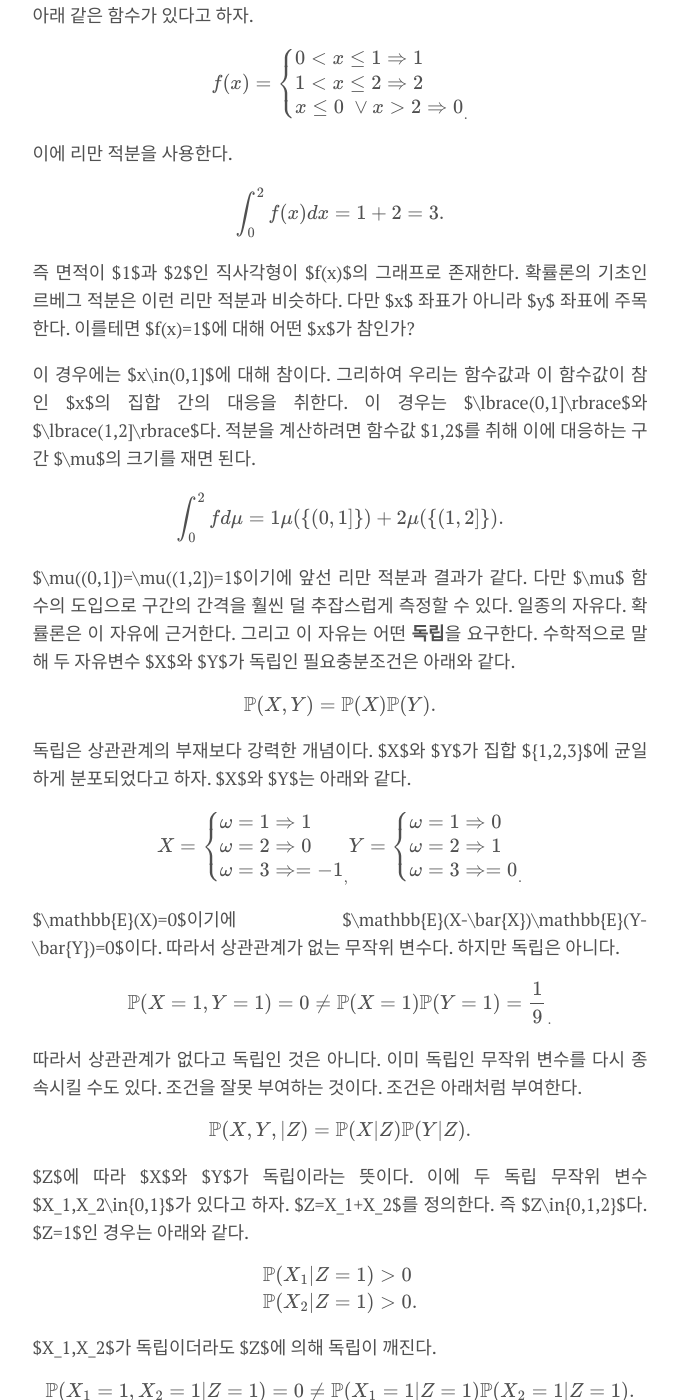
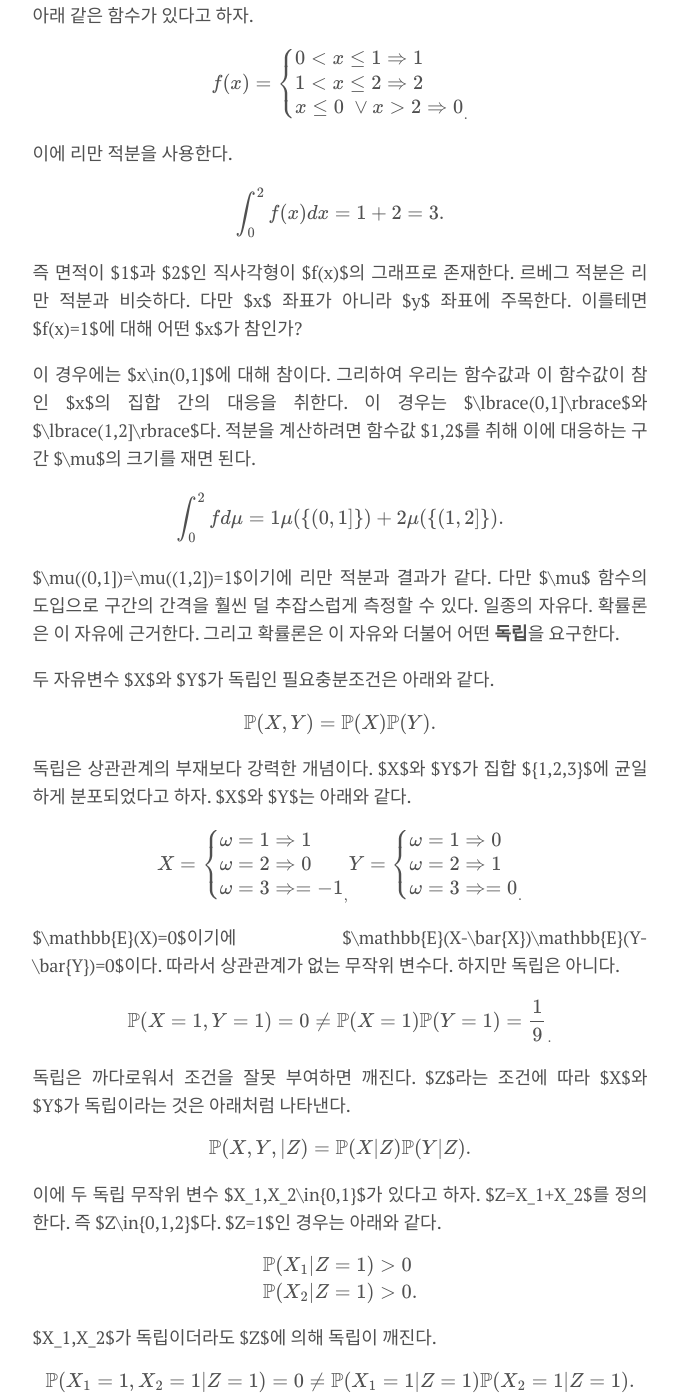
Before and after one commit to pangmoo-KTW/pangmoo-KTW, a Jekyll site: the page built from _posts/2023-07-23-pythonML02.md, in a window 1280 px wide and 1400 px high, scrolled down 577 px. Shown: the whole window, without its empty margins (300-978 px from the left). Built offline with Jekyll 4.4.1, drawn with Linux system fonts in a browser that asks for light colours; formulas are drawn with MathJax 3; comment, search, counter and statistics services are not loaded; some of the changed text lies outside the part shown.

Commit message:
pythonML02

```diff
--- a/_posts/2023-07-23-pythonML02.md
+++ b/_posts/2023-07-23-pythonML02.md
@@ -18,7 +18,7 @@ tags: [MachineLearning]
 
 부모는 이를 알 수 없다.
 바로 이것이 **무작위적**이다.
-실제로 어떤 위험이 아이에게 고통을 주면 불확실성은 증발한다.
+어떤 위험이 실제로 아이에게 고통을 주면 불확실성은 증발한다.
 그 일이 일어나기 전까지 부모에게 주어진 것은 아이가 매해 나이를 먹으리라는 개념, 다시 말해 운명과 이 운명이 나타내는 도래할 위험의 가능성 뿐이다.
 
 아래 같은 함수가 있다고 하자.
@@ -36,7 +36,7 @@ $$
 $$
 
 즉 면적이 $1$과 $2$인 직사각형이 $f(x)$의 그래프로 존재한다.
-확률론의 기초인 르베그 적분은 이런 리만 적분과 비슷하다.
+르베그 적분은 리만 적분과 비슷하다.
 다만 $x$ 좌표가 아니라 $y$ 좌표에 주목한다.
 이를테면 $f(x)=1$에 대해 어떤 $x$가 참인가?
 
@@ -49,12 +49,13 @@ $$
 \int^2_0fd\mu=1\mu(\lbrace(0,1]\rbrace) + 2\mu(\lbrace(1,2]\rbrace).
 $$
 
-$\mu((0,1])=\mu((1,2])=1$이기에 앞선 리만 적분과 결과가 같다.
+$\mu((0,1])=\mu((1,2])=1$이기에 리만 적분과 결과가 같다.
 다만 $\mu$ 함수의 도입으로 구간의 간격을 훨씬 덜 추잡스럽게 측정할 수 있다.
 일종의 자유다.
 확률론은 이 자유에 근거한다.
-그리고 이 자유는 어떤 **독립**을 요구한다.
-수학적으로 말해 두 자유변수 $X$와 $Y$가 독립인 필요충분조건은 아래와 같다.
+그리고 확률론은 이 자유와 더불어 어떤 **독립**을 요구한다.
+
+두 자유변수 $X$와 $Y$가 독립인 필요충분조건은 아래와 같다.
 
 $$
 \mathbb{P}(X,Y)=\mathbb{P}(X)\mathbb{P}(Y).
@@ -77,16 +78,13 @@ $$
 \mathbb{P}(X=1,Y=1)=0\neq\mathbb{P}(X=1)\mathbb{P}(Y=1)=\frac{1}{9}_.
 $$
 
-따라서 상관관계가 없다고 독립인 것은 아니다.
-이미 독립인 무작위 변수를 다시 종속시킬 수도 있다.
-조건을 잘못 부여하는 것이다.
-조건은 아래처럼 부여한다.
+독립은 까다로워서 조건을 잘못 부여하면 깨진다.
+$Z$라는 조건에 따라 $X$와 $Y$가 독립이라는 것은 아래처럼 나타낸다.
 
 $$
 \mathbb{P}(X,Y,|Z)=\mathbb{P}(X|Z)\mathbb{P}(Y|Z).
 $$
 
-$Z$에 따라 $X$와 $Y$가 독립이라는 뜻이다.
 이에 두 독립 무작위 변수 $X_1,X_2\in\{0,1\}$가 있다고 하자.
 $Z=X_1+X_2$를 정의한다.
 즉 $Z\in\{0,1,2\}$다.
@@ -105,7 +103,7 @@ $$
 \mathbb{P}(X_1=1,X_2=1|Z=1)=0\neq\mathbb{P}(X_1=1|Z=1)\mathbb{P}(X_2=1|Z=1).
 $$
 
-이처럼 조건이 독립에 영향을 미친다는 사실은 확률론적 시각 모형의 핵심 주제다.
+이처럼 조건이 독립에 영향을 미친다는 사실은 확률론 모형의 핵심 주제다.
 예제 하나만 보겠다.
 길이 $1$의 막대기를 세 조각으로 쪼갰다.
 이들 조각으로 삼각형을 만들 수 있는 확률은 얼마인가?
```
